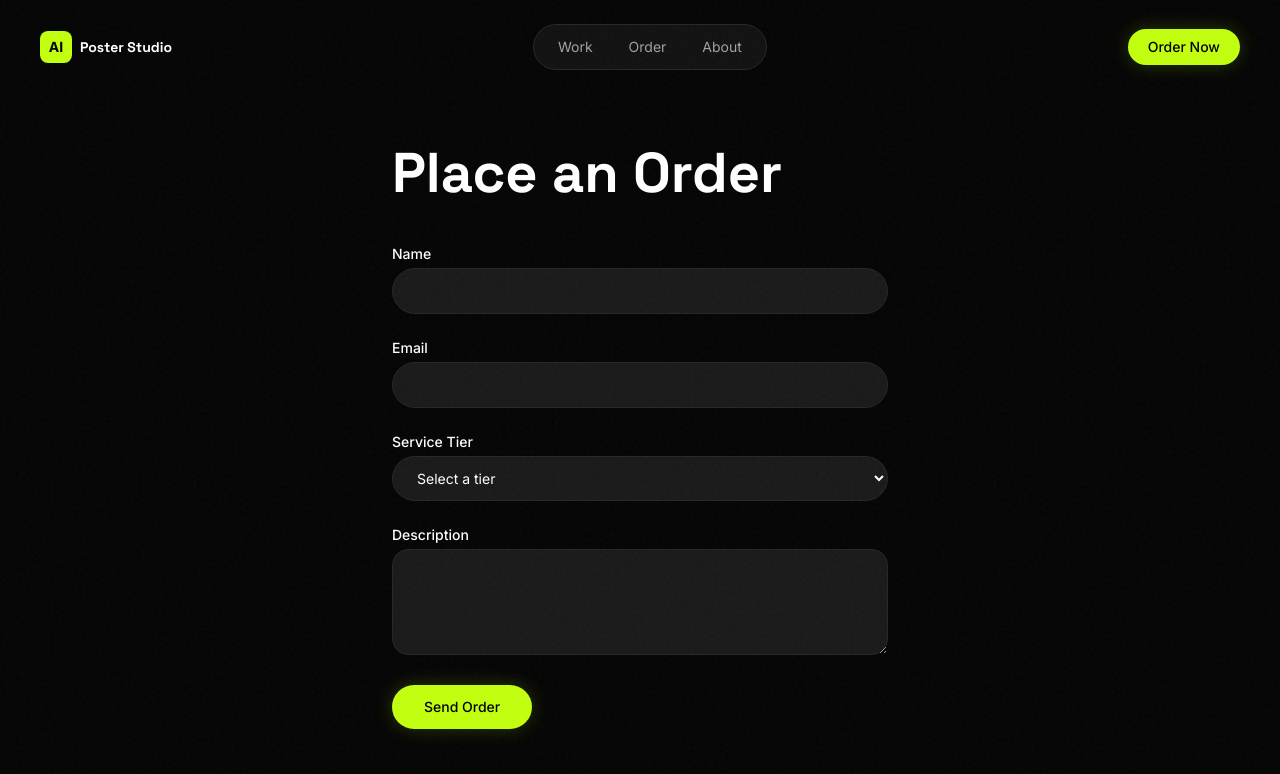
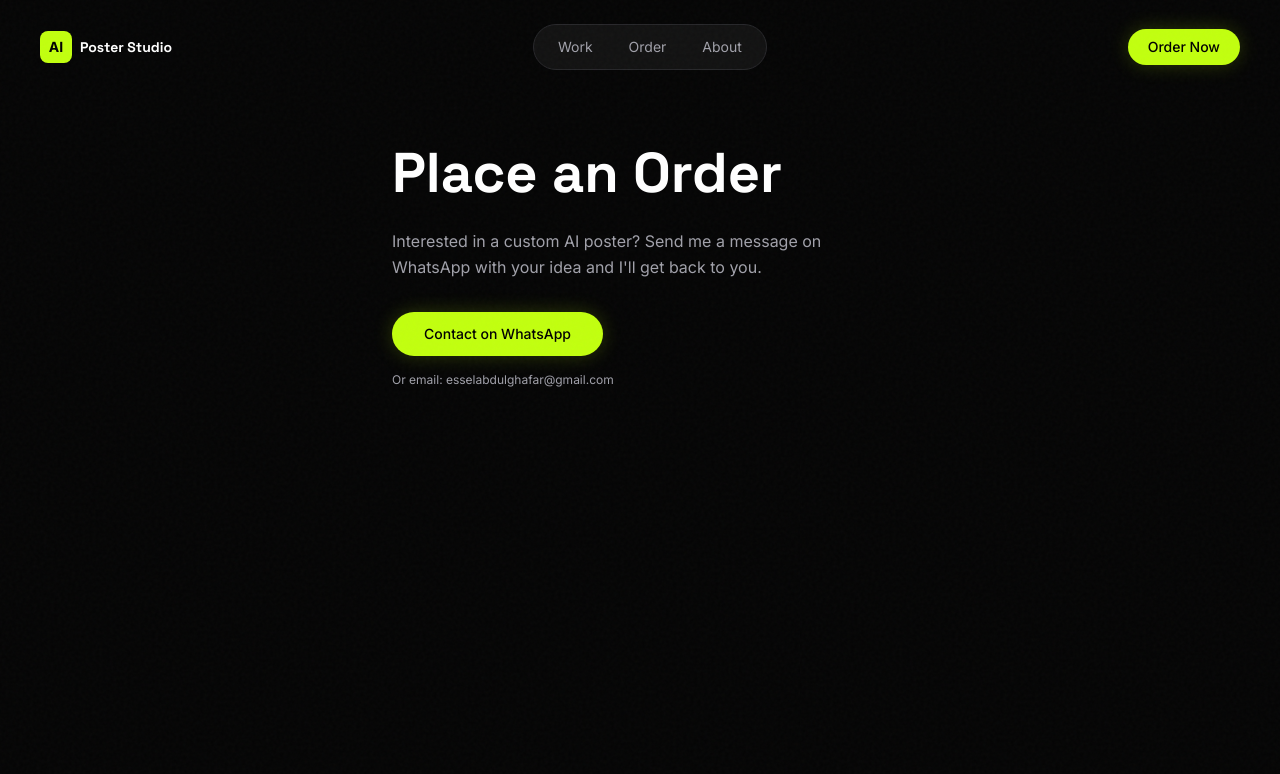
Before and after one commit to billo16-99/design-portfolio, a Next.js app: page /order in a window 1280 px wide. Shown: the top 774 px of the page. Built offline with nearby package versions, Linux system fonts and the light colour scheme.

Commit message:
Update WhatsApp number and email on order page

```diff
--- a/src/app/actions/submitOrder.ts
+++ /dev/null
@@ -1,34 +0,0 @@
-"use server"
-
-export async function submitOrder(_prevState: unknown, formData: FormData) {
-  const token = process.env.TELEGRAM_BOT_TOKEN
-  const chatId = process.env.TELEGRAM_CHAT_ID
-  if (!token || !chatId) {
-    return { error: "Telegram bot not configured" }
-  }
-
-  const name = formData.get("name")
-  const email = formData.get("email")
-  const tier = formData.get("tier")
-  const description = formData.get("description")
-
-  const msg = [
-    "New: Order Received",
-    `Name: ${name}`,
-    `Email: ${email}`,
-    `Tier: ${tier}`,
-    `Description: ${description}`,
-  ].join("\n")
-
-  const res = await fetch(`https://api.telegram.org/bot${token}/sendMessage`, {
-    method: "POST",
-    headers: { "Content-Type": "application/json" },
-    body: JSON.stringify({ chat_id: chatId, text: msg }),
-  })
-
-  if (!res.ok) {
-    return { error: "Failed to send order" }
-  }
-
-  return { success: true }
-}
--- a/src/app/order/page.tsx
+++ b/src/app/order/page.tsx
@@ -1,56 +1,22 @@
-"use client"
-
-import { useActionState } from "react"
-import { submitOrder } from "@/app/actions/submitOrder"
-
 export default function OrderPage() {
-  const [state, formAction, pending] = useActionState(submitOrder, null)
-
   return (
     <div className="px-4 sm:px-6 lg:px-10 py-12 max-w-xl mx-auto">
-      <h1 className="text-[clamp(2rem,5vw,3.5rem)] font-bold font-headings leading-[1.1] mb-10">Place an Order</h1>
+      <h1 className="text-[clamp(2rem,5vw,3.5rem)] font-bold font-headings leading-[1.1] mb-6">Place an Order</h1>
+      <p className="text-text-secondary mb-8 leading-relaxed">
+        Interested in a custom AI poster? Send me a message on WhatsApp with your idea and I&apos;ll get back to you.
+      </p>
 
-      <form action={formAction} className="space-y-6">
-        <div>
-          <label htmlFor="name" className="block text-sm font-medium mb-1">Name</label>
-          <input id="name" name="name" required className="w-full bg-surface-card border border-border-subtle rounded-full px-5 py-3 text-sm focus:outline-none focus:border-primary-accent" />
-        </div>
+      <a
+        href="https://wa.me/233206560380"
+        target="_blank"
+        className="inline-flex items-center gap-2 bg-primary-accent text-black px-8 py-3 rounded-full font-medium text-sm hover:bg-primary-accent-hover transition-all shadow-[0_0_20px_rgba(194,255,15,0.2)]"
+      >
+        Contact on WhatsApp
+      </a>
 
-        <div>
-          <label htmlFor="email" className="block text-sm font-medium mb-1">Email</label>
-          <input id="email" name="email" type="email" required className="w-full bg-surface-card border border-border-subtle rounded-full px-5 py-3 text-sm focus:outline-none focus:border-primary-accent" />
-        </div>
-
-        <div>
-          <label htmlFor="tier" className="block text-sm font-medium mb-1">Service Tier</label>
-          <select id="tier" name="tier" required className="w-full bg-surface-card border border-border-subtle rounded-full px-5 py-3 text-sm focus:outline-none focus:border-primary-accent">
-            <option value="">Select a tier</option>
-            <option value="poster">Poster — $50</option>
-            <option value="pro">Pro — $150</option>
-            <option value="branding">Full Branding — $300</option>
-          </select>
-        </div>
-
-        <div>
-          <label htmlFor="description" className="block text-sm font-medium mb-1">Description</label>
-          <textarea id="description" name="description" rows={4} required className="w-full bg-surface-card border border-border-subtle rounded-[16px] px-5 py-3 text-sm focus:outline-none focus:border-primary-accent" />
-        </div>
-
-        <button
-          type="submit"
-          disabled={pending}
-          className="bg-primary-accent text-black rounded-full px-8 py-3 text-sm font-medium hover:bg-primary-accent-hover transition-all shadow-[0_0_20px_rgba(194,255,15,0.2)] disabled:opacity-50"
-        >
-          {pending ? "Sending..." : "Send Order"}
-        </button>
-
-        {state?.success && !pending && (
-          <p className="text-sm text-primary-accent">Order sent! I&apos;ll get back to you soon.</p>
-        )}
-        {state?.error && !pending && (
-          <p className="text-sm text-red-500">{state.error}</p>
-        )}
-      </form>
+      <p className="text-xs text-text-secondary mt-4">
+        Or email: esselabdulghafar@gmail.com
+      </p>
     </div>
   )
 }
--- a/src/components/Footer.tsx
+++ /dev/null
@@ -1,7 +0,0 @@
-export default function Footer() {
-  return (
-    <footer className="text-center p-6 text-sm text-gray-500 mt-auto">
-      &copy; {new Date().getFullYear()} Design Portfolio. All rights reserved.
-    </footer>
-  )
-}
```
